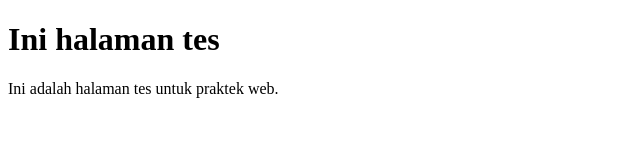
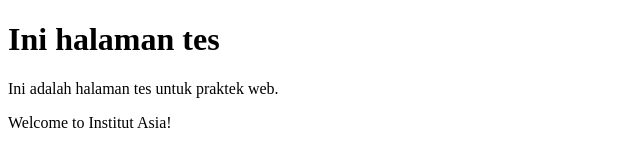
Before and after one commit to TitaniaDwiAndini/MC-web1, a plain HTML site: page tes.html in a window 1280 px wide. Shown: the whole page, without its empty margins (0-640 px from the left). Drawn offline with Linux system fonts and the light colour scheme.

Commit message:
perubahan1

```diff
--- a/tes.html
+++ b/tes.html
@@ -8,5 +8,6 @@
 <body>
     <h1>Ini halaman tes</h1>
     <p>Ini adalah halaman tes untuk praktek web.</p>
+    <p>Welcome to Institut Asia!</p>
 </body>
 </html>
```
